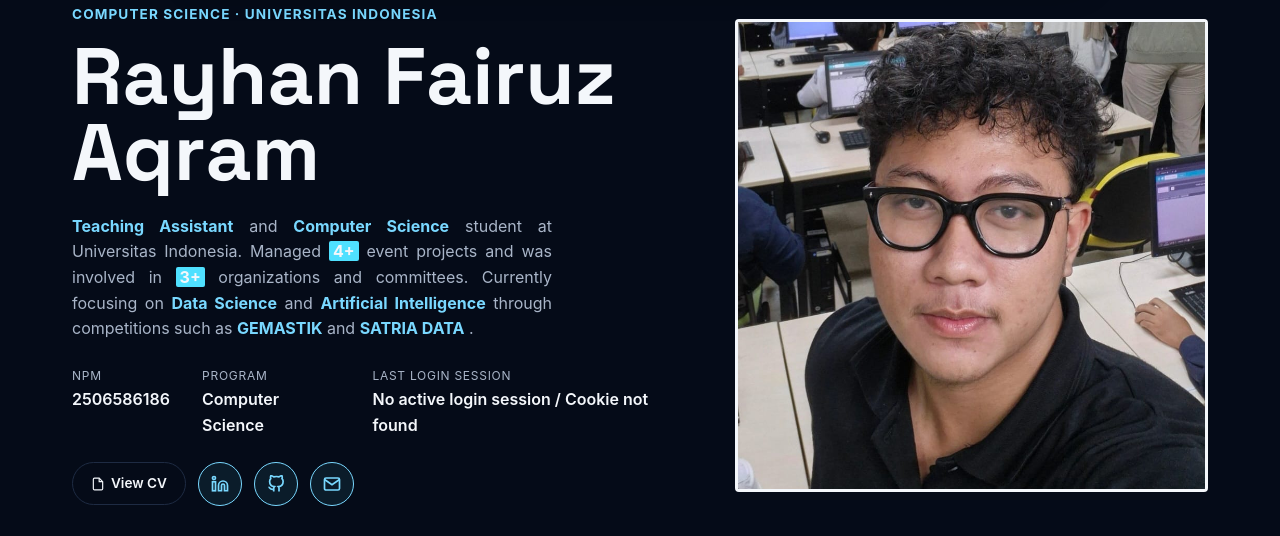
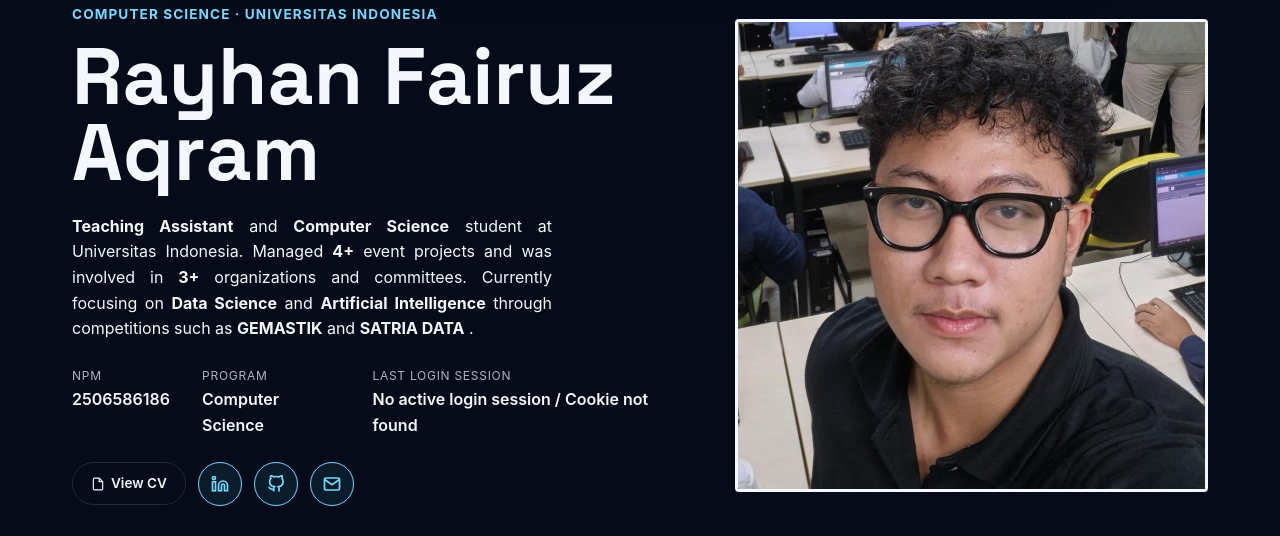
Before and after one commit to rayyouw/myportofolio, a Django app: page / in a window 1280 px wide. Shown: the part 92-628 px from the top of the page. Run offline with Django 5.2, Linux system fonts and the light colour scheme; data comes from the database, SQL or seed files in the repository.

Commit message:
style(profile): unify bio text highlights

```diff
--- a/static/css/style.css
+++ b/static/css/style.css
@@ -281,7 +281,7 @@ section[id] {
 
 /* Paragraf bio dengan lebar terbatas dan perataan justify agar mudah dibaca */
 .bio {
-    color: var(--text-muted);
+    color: var(--ink);
     max-width: 480px;
     margin-bottom: 1.5rem;
     text-align: justify;
@@ -289,19 +289,16 @@ section[id] {
 
 /* Menyorot kata kunci tertentu di dalam bio dengan warna aksen */
 .bio-highlight {
-    color: var(--accent-dark);
+    color: inherit;
     font-weight: 700;
 }
 
 /* Menyorot angka statistik di bio dengan badge berwarna */
 .bio-number {
     display: inline-block;
-    color: var(--ink);
-    background-color: var(--accent);
+    color: inherit;
+    background-color: transparent;
     font-weight: 700;
-    padding: 0 0.25rem;
-    border-radius: 2px;
-    line-height: 1.25;
 }
 
 /* Daftar meta info (NPM, Program Studi) disusun sejajar horizontal */
--- a/templates/base.html
+++ b/templates/base.html
@@ -14,7 +14,7 @@
             document.documentElement.dataset.theme = 'dark';
         }
     </script>
-    <link rel="stylesheet" href="{% static 'css/style.css' %}?v=20260930-about-name-icons">
+    <link rel="stylesheet" href="{% static 'css/style.css' %}?v=20260930-about-bio-text">
     {% block meta %}{% endblock meta %}
 </head>
 
```
